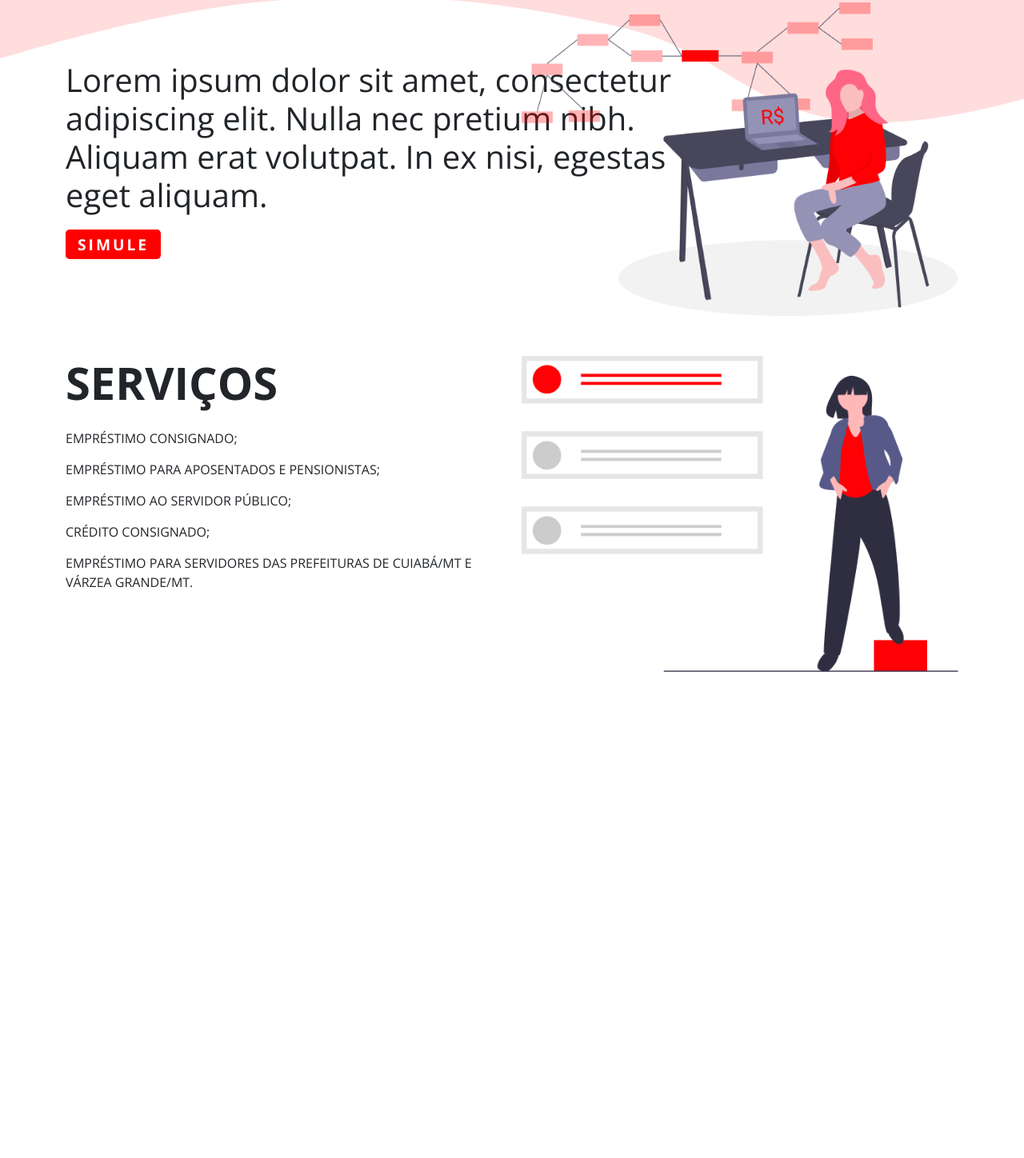
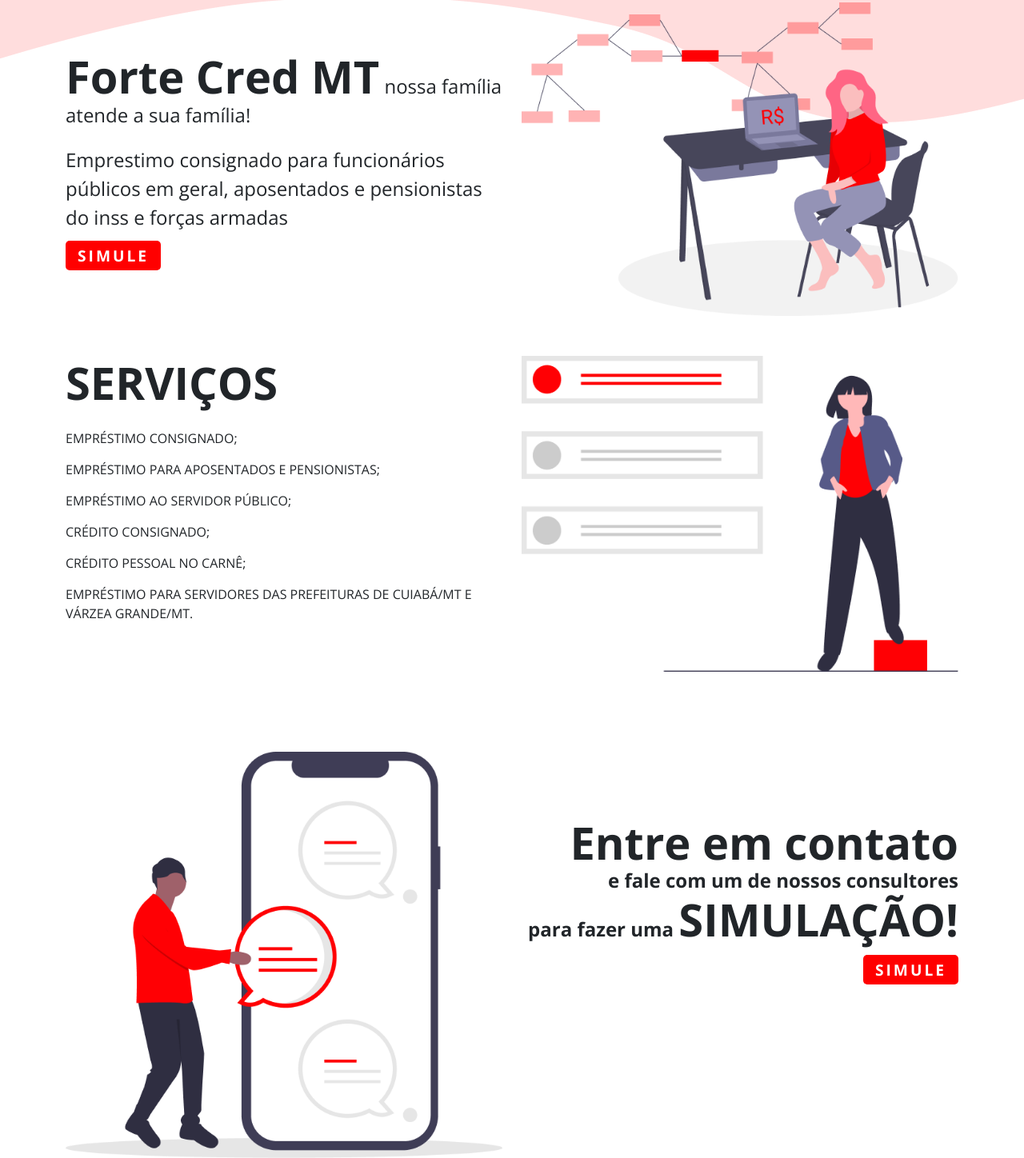
Before and after one commit to fogeid/fortecredmt-site, a plain HTML site: page index.html in a window 1280 px wide. Shown: the part 200-1648 px from the top of the page at 80% size. Before the commit the page ends 1140 px from the top, so only its background shows below. Drawn offline with nearby package versions, Linux system fonts and the light colour scheme.

Commit message:
add section simulation

```diff
--- a/css/style.css
+++ b/css/style.css
@@ -50,7 +50,17 @@ body {
 }
 
 .intro__content .intro__description h1 {
-  width: 800px;
+  font-size: 1.5rem;
+  width: 620px;
+}
+
+.intro__content .intro__description h1 span {
+  font-size: 3.5rem;
+  font-weight: bold;
+}
+
+.intro__content .intro__description p {
+  font-size: 1.5rem;
 }
 
 .intro__content .intro__img img {
@@ -77,3 +87,23 @@ body {
 }
 
 /* SIMULATION */
+.simulation__content .simulation__description p {
+  font-size: 1.5rem;
+  font-weight: bold;
+  text-align: right;
+  line-height: 1.2;
+}
+
+.simulation__content .simulation__description {
+  padding-top: 80px;
+  text-align: right;
+}
+
+.simulation__content .simulation__description span {
+  font-size: 3.5rem;
+  font-weight: bold;
+}
+
+.simulation__content .simulation__img img {
+  width: 100%;
+}
--- a/index.html
+++ b/index.html
@@ -57,10 +57,13 @@
             <div class="row justify-content-center align-items-center">
                 <div class="intro__description col-md-6">
                     <h1 class="pb-3">
-                        Lorem ipsum dolor sit amet, consectetur
-                        adipiscing elit. Nulla nec pretium nibh. Aliquam erat
-                        volutpat. In ex nisi, egestas eget aliquam.
+                        <span>Forte Cred MT</span> nossa família atende
+                        a sua família!
                     </h1>
+                    <p>
+                        Emprestimo consignado para funcionários públicos em
+                        geral, aposentados e pensionistas do inss e forças armadas
+                    </p>
                     <a href="#" class="btn-simulation">Simule</a>
                 </div>
                 <div class="intro__img col-md-6">
@@ -90,6 +93,9 @@
                             CRÉDITO CONSIGNADO;
                         </li>
                         <li>
+                            CRÉDITO PESSOAL NO CARNÊ;
+                        </li>
+                        <li>
                             EMPRÉSTIMO PARA SERVIDORES DAS PREFEITURAS DE
                             CUIABÁ/MT E VÁRZEA GRANDE/MT.
                         </li>
@@ -103,6 +109,23 @@
     </section>
 
     <!-- SIMULATION -->
+    <section class="simulation__content">
+        <div class="container">
+            <div class="row">
+                <div class="simulation__img col-md-6">
+                    <img src="assets/simulation.png" alt="Simulação">
+                </div>
+                <div class="simulation__description col-md-6">
+                    <p>
+                        <span>Entre em contato</span><br>
+                        e fale com um de nossos consultores<br>
+                        para fazer uma <span>SIMULAÇÃO!</span>
+                    </p>
+                    <a href="#" class="btn-simulation">Simule</a>
+                </div>
+            </div>
+        </div>
+    </section>
 
     <!-- SCRIPTS -->
     <script src="https://cdn.jsdelivr.net/npm/bootstrap@5.0.0-beta2/dist/js/bootstrap.bundle.min.js"
```
